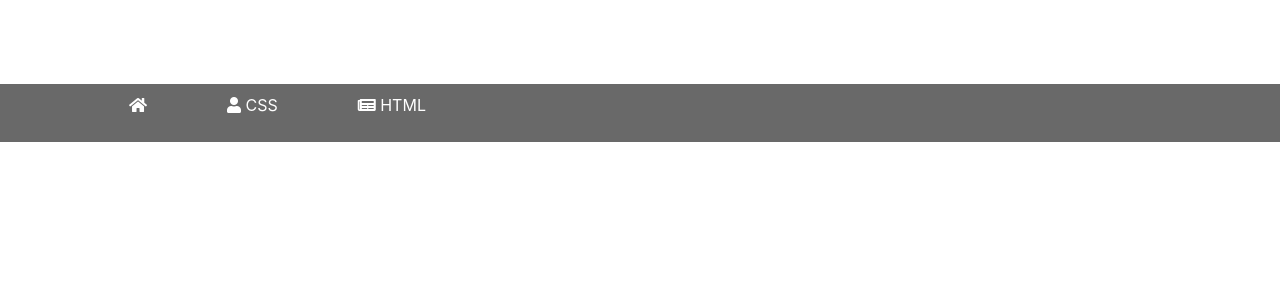
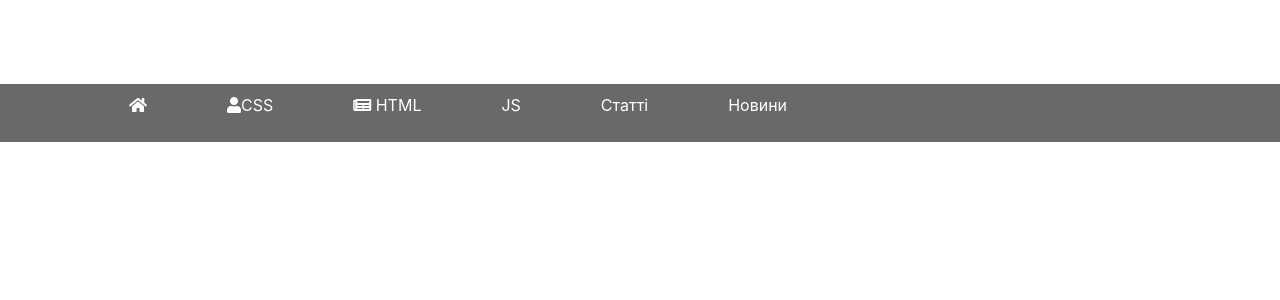
Before and after one commit to OWLsTyLe/first-, a Django app: page /about in a window 1280 px wide. Shown: the top 300 px of the page. Run offline with Django 5.2, Linux system fonts and the light colour scheme; some libraries are stand-ins or nearby versions.

Commit message:
new shakes

```diff
--- a/my/main/templates/main/layout.html
+++ b/my/main/templates/main/layout.html
@@ -18,13 +18,16 @@
             <div class="black-rectangle">
                 <ul class="block">
                     <li><a href="{% url 'home' %}"><i class="fas fa-home"></i></a></li>
-                    <li><a href="{% url 'about' %}"><i class="fas fa-user"></i> CSS</a></li>
+                    <li><a href="{% url 'about' %}"><i class="fas fa-user"></i>CSS</a></li>
                     <li><a href="{% url 'contact' %}"><i class="fas fa-newspaper"></i> HTML</a></li>
+                    <li><a href="{% url 'js' %}">JS</a></li>
+                    <li><a href="{% url 'stat' %}">Статті</a></li>
+                    <li><a href="{% url 'news' %}">Новини</a></li>
                 </ul>
             </div>
     </aside>
     <main>
-        {% block content %}{% endblock %}
+        {% block content %}  {% endblock %}
     </main>
 </body>
 </html>
```
